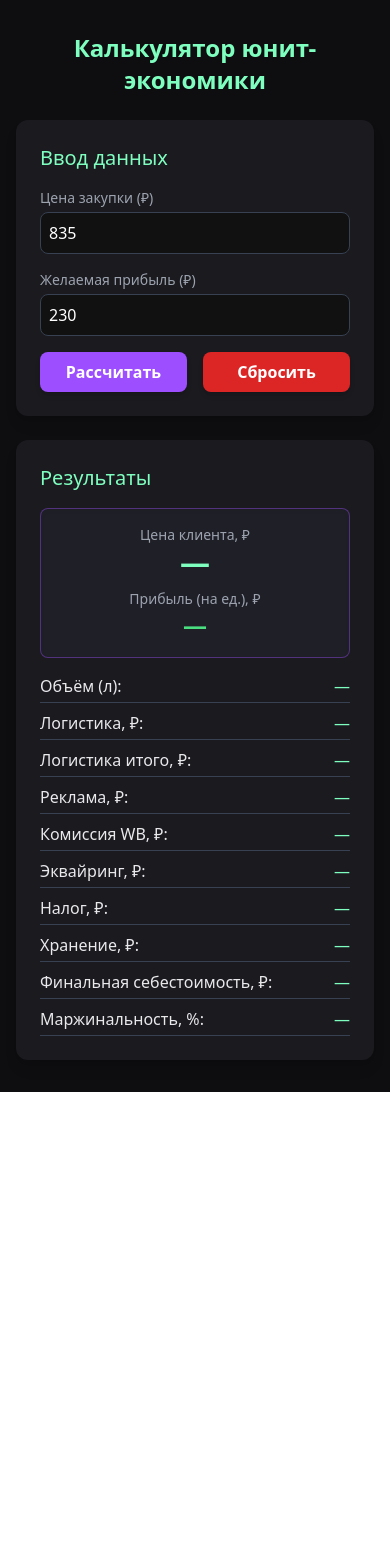
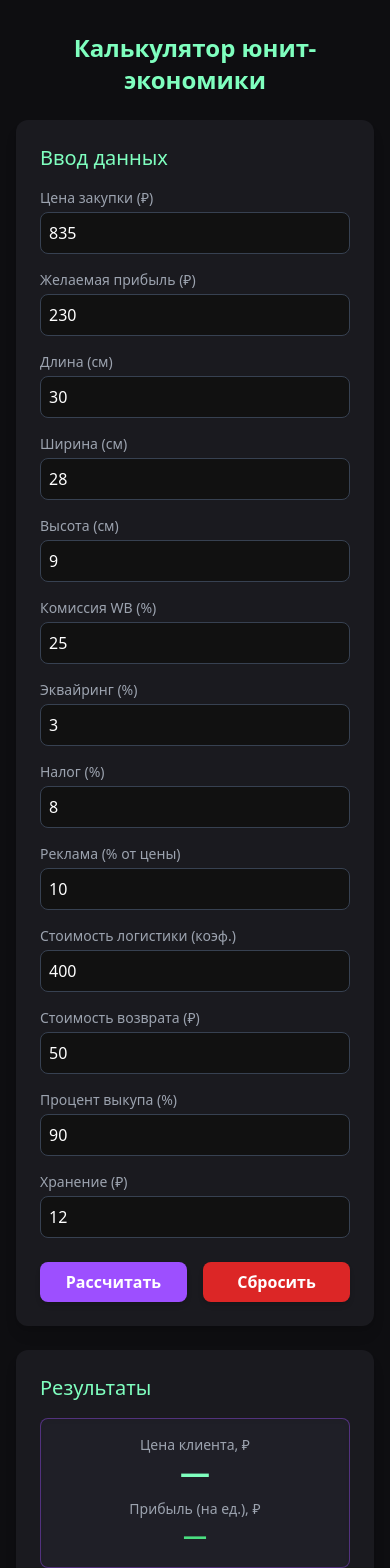
Before and after one commit to psyhojoker-lab/wb-unit-calculator, a React (Create React App) app in the folder frontend/: page /calculator in a window 390 px wide. Shown: the top 1568 px of the page. Before the commit the page ends 1092 px from the top, so only its background shows below. Built offline with nearby package versions, Linux system fonts and the light colour scheme.

Commit message:
Update Calculator.js

```diff
--- a/frontend/src/pages/Calculator.js
+++ b/frontend/src/pages/Calculator.js
@@ -15,7 +15,7 @@ const calcLogistics = (volume, coeff) => {
   else return 0;
 };
 
-const format = (n) => (isFinite(n) ? n.toFixed(2) : '—');
+const format = (n) => (isFinite(n) ? n.toFixed(2) : "—");
 
 const Calculator = () => {
   const [inputs, setInputs] = useState({
@@ -35,21 +35,21 @@ const Calculator = () => {
   });
 
   const [results, setResults] = useState({
-    volume: '—',
-    logistics: '—',
-    logisticsTotal: '—',
-    clientPrice: '—',
-    adsVal: '—',
-    commissionVal: '—',
-    acquiringVal: '—',
-    taxVal: '—',
-    storageVal: '—',
-    finalCost: '—',
-    profitVal: '—',
-    margin: '—',
+    volume: "—",
+    logistics: "—",
+    logisticsTotal: "—",
+    clientPrice: "—",
+    adsVal: "—",
+    commissionVal: "—",
+    acquiringVal: "—",
+    taxVal: "—",
+    storageVal: "—",
+    finalCost: "—",
+    profitVal: "—",
+    margin: "—",
   });
 
-  const [adsWarning, setAdsWarning] = useState('');
+  const [adsWarning, setAdsWarning] = useState("");
 
   const handleInputChange = (e) => {
     const { name, value } = e.target;
@@ -58,17 +58,17 @@ const Calculator = () => {
       ...prev,
       [name]: isNaN(numericValue) ? 0 : numericValue,
     }));
-    e.target.value = isNaN(numericValue) ? '0' : String(numericValue);
+    e.target.value = isNaN(numericValue) ? "0" : String(numericValue);
   };
 
   const performCalculation = () => {
     const { purchase, profit, len, wid, hei, commission, acquiring, tax, logiCoeff, returnCost, buyout, storage } = inputs;
     let { adsPct } = inputs;
 
-    let warningText = '';
+    let warningText = "";
     if (adsPct > 59.99) {
       adsPct = 59.99;
-      warningText = '⚠️ Фига ты Маркетолог! Пересчитай рекламу)))';
+      warningText = "⚠️ Фига ты Маркетолог! Пересчитай рекламу)))";
     }
     setAdsWarning(warningText);
 
@@ -83,13 +83,14 @@ const Calculator = () => {
     if (1 - totalPerc <= 0) {
       setResults((prev) => ({
         ...prev,
-        clientPrice: 'Ошибка: проценты >= 100%',
+        clientPrice: "Ошибка: проценты >= 100%",
         volume: format(volumeLiters),
         logistics: format(logistics),
         logisticsTotal: format(logisticsTotal),
       }));
       return;
     }
+
     const clientPrice = (baseCost + profit) / (1 - totalPerc);
     const adsRub = clientPrice * k;
     const commRub = (clientPrice * commission) / 100;
@@ -137,71 +138,102 @@ const Calculator = () => {
       storage: 0,
     });
     setResults({
-      volume: '—',
-      logistics: '—',
-      logisticsTotal: '—',
-      clientPrice: '—',
-      adsVal: '—',
-      commissionVal: '—',
-      acquiringVal: '—',
-      taxVal: '—',
-      storageVal: '—',
-      finalCost: '—',
-      profitVal: '—',
-      margin: '—',
+      volume: "—",
+      logistics: "—",
+      logisticsTotal: "—",
+      clientPrice: "—",
+      adsVal: "—",
+      commissionVal: "—",
+      acquiringVal: "—",
+      taxVal: "—",
+      storageVal: "—",
+      finalCost: "—",
+      profitVal: "—",
+      margin: "—",
     });
-    setAdsWarning('');
+    setAdsWarning("");
   };
 
   return (
     <div className="container mx-auto px-4 py-8">
-      <h2 className="text-2xl font-bold text-center mb-6 text-wb-accent-alt">Калькулятор юнит-экономики</h2>
+      <h2 className="text-2xl font-bold text-center mb-6 text-wb-accent-alt">
+        Калькулятор юнит-экономики
+      </h2>
 
       <div className="flex flex-col md:flex-row gap-6">
         {/* Ввод данных */}
         <div className="bg-wb-box p-6 rounded-xl shadow-lg w-full md:w-1/2">
           <h3 className="text-xl mb-4 text-wb-accent-alt">Ввод данных</h3>
 
-          {/* ВСЕ input'ы — без изменений */}
-          {/* вставлены твои поля */}
+          {/* === ВСЕ ПОЛЯ ВВОДА === */}
+          <div className="flex flex-col sm:flex-row gap-4 mb-4">
+            <div className="flex-1">
+              <label className="block text-sm text-gray-400 mb-1">Цена закупки (₽)</label>
+              <input type="number" name="purchase" value={inputs.purchase} onChange={handleInputChange}
+                className="w-full p-2 rounded-lg bg-wb-input border border-gray-700 text-white" />
+            </div>
+            <div className="flex-1">
+              <label className="block text-sm text-gray-400 mb-1">Желаемая прибыль (₽)</label>
+              <input type="number" name="profit" value={inputs.profit} onChange={handleInputChange}
+                className="w-full p-2 rounded-lg bg-wb-input border border-gray-700 text-white" />
+            </div>
+          </div>
+
+          <div className="flex flex-col sm:flex-row gap-4 mb-4">
+            <div className="flex-1"><label className="block text-sm text-gray-400 mb-1">Длина (см)</label>
+              <input type="number" name="len" value={inputs.len} onChange={handleInputChange}
+                className="w-full p-2 rounded-lg bg-wb-input border border-gray-700 text-white" /></div>
+            <div className="flex-1"><label className="block text-sm text-gray-400 mb-1">Ширина (см)</label>
+              <input type="number" name="wid" value={inputs.wid} onChange={handleInputChange}
+                className="w-full p-2 rounded-lg bg-wb-input border border-gray-700 text-white" /></div>
+            <div className="flex-1"><label className="block text-sm text-gray-400 mb-1">Высота (см)</label>
+              <input type="number" name="hei" value={inputs.hei} onChange={handleInputChange}
+                className="w-full p-2 rounded-lg bg-wb-input border border-gray-700 text-white" /></div>
+          </div>
+
+          <div className="flex flex-col sm:flex-row gap-4 mb-4">
+            <div className="flex-1"><label className="block text-sm text-gray-400 mb-1">Комиссия WB (%)</label>
+              <input type="number" name="commission" value={inputs.commission} onChange={handleInputChange}
+                className="w-full p-2 rounded-lg bg-wb-input border border-gray-700 text-white" /></div>
+            <div className="flex-1"><label className="block text-sm text-gray-400 mb-1">Эквайринг (%)</label>
+              <input type="number" name="acquiring" value={inputs.acquiring} onChange={handleInputChange}
+                className="w-full p-2 rounded-lg bg-wb-input border border-gray-700 text-white" /></div>
+            <div className="flex-1"><label className="block text-sm text-gray-400 mb-1">Налог (%)</label>
+              <input type="number" name="tax" value={inputs.tax} onChange={handleInputChange}
+                className="w-full p-2 rounded-lg bg-wb-input border border-gray-700 text-white" /></div>
+          </div>
 
           <div className="flex flex-col sm:flex-row gap-4 mb-4">
             <div className="flex-1">
-              <label className="block text-sm font-medium text-gray-400 mb-1">Цена закупки (₽)</label>
-              <input
-                type="number"
-                name="purchase"
-                value={inputs.purchase}
-                onChange={handleInputChange}
-                className="w-full p-2 rounded-lg bg-wb-input border border-gray-700 text-white focus:outline-none focus:ring-2 focus:ring-wb-accent"
-              />
+              <label className="block text-sm text-gray-400 mb-1">Реклама (% от цены)</label>
+              <input type="number" name="adsPct" value={inputs.adsPct} onChange={handleInputChange}
+                className={`w-full p-2 rounded-lg bg-wb-input border ${inputs.adsPct > 59.99 ? 'border-red-500 ring-2 ring-red-500' : 'border-gray-700'} text-white`} />
+              {adsWarning && (<div className="mt-1 text-sm text-red-500 animate-pulse">{adsWarning}</div>)}
             </div>
-            <div className="flex-1">
-              <label className="block text-sm font-medium text-gray-400 mb-1">Желаемая прибыль (₽)</label>
-              <input
-                type="number"
-                name="profit"
-                value={inputs.profit}
-                onChange={handleInputChange}
-                className="w-full p-2 rounded-lg bg-wb-input border border-gray-700 text-white focus:outline-none focus:ring-2 focus:ring-wb-accent"
-              />
-            </div>
+            <div className="flex-1"><label className="block text-sm text-gray-400 mb-1">Стоимость логистики (коэф.)</label>
+              <input type="number" name="logiCoeff" value={inputs.logiCoeff} onChange={handleInputChange}
+                className="w-full p-2 rounded-lg bg-wb-input border border-gray-700 text-white" /></div>
+            <div className="flex-1"><label className="block text-sm text-gray-400 mb-1">Стоимость возврата (₽)</label>
+              <input type="number" name="returnCost" value={inputs.returnCost} onChange={handleInputChange}
+                className="w-full p-2 rounded-lg bg-wb-input border border-gray-700 text-white" /></div>
           </div>
 
-          {/* остальные поля оставляем как были */}
-          {/* ... */}
+          <div className="flex flex-col sm:flex-row gap-4 mb-6">
+            <div className="flex-1"><label className="block text-sm text-gray-400 mb-1">Процент выкупа (%)</label>
+              <input type="number" name="buyout" value={inputs.buyout} onChange={handleInputChange}
+                className="w-full p-2 rounded-lg bg-wb-input border border-gray-700 text-white" /></div>
+            <div className="flex-1"><label className="block text-sm text-gray-400 mb-1">Хранение (₽)</label>
+              <input type="number" name="storage" value={inputs.storage} onChange={handleInputChange}
+                className="w-full p-2 rounded-lg bg-wb-input border border-gray-700 text-white" /></div>
+          </div>
 
           <div className="flex gap-4">
-            <button
-              onClick={handleCalculateClick}
-              className="flex-1 px-4 py-2 bg-wb-accent text-white font-semibold rounded-lg shadow-md hover:bg-[#8a3fd9] transition"
-            >
+            <button onClick={handleCalculateClick}
+              className="flex-1 px-4 py-2 bg-wb-accent text-white font-semibold rounded-lg shadow-md hover:bg-[#8a3fd9] transition">
               Рассчитать
             </button>
-            <button
-              onClick={handleResetClick}
-              className="flex-1 px-4 py-2 bg-red-600 text-white font-semibold rounded-lg shadow-md hover:bg-red-700 transition"
-            >
+            <button onClick={handleResetClick}
+              className="flex-1 px-4 py-2 bg-red-600 text-white font-semibold rounded-lg shadow-md hover:bg-red-700 transition">
               Сбросить
             </button>
           </div>
@@ -225,46 +257,23 @@ const Calculator = () => {
 
           {/* --- Остальные результаты --- */}
           <div className="space-y-2">
-            <div className="flex justify-between border-b border-gray-700 pb-1">
-              <span>Объём (л):</span>
-              <span className="text-wb-accent-alt font-medium">{results.volume}</span>
-            </div>
-            <div className="flex justify-between border-b border-gray-700 pb-1">
-              <span>Логистика, ₽:</span>
-              <span className="text-wb-accent-alt font-medium">{results.logistics}</span>
-            </div>
-            <div className="flex justify-between border-b border-gray-700 pb-1">
-              <span>Логистика итого, ₽:</span>
-              <span className="text-wb-accent-alt font-medium">{results.logisticsTotal}</span>
-            </div>
-            <div className="flex justify-between border-b border-gray-700 pb-1">
-              <span>Реклама, ₽:</span>
-              <span className="text-wb-accent-alt font-medium">{results.adsVal}</span>
-            </div>
-            <div className="flex justify-between border-b border-gray-700 pb-1">
-              <span>Комиссия WB, ₽:</span>
-              <span className="text-wb-accent-alt font-medium">{results.commissionVal}</span>
-            </div>
-            <div className="flex justify-between border-b border-gray-700 pb-1">
-              <span>Эквайринг, ₽:</span>
-              <span className="text-wb-accent-alt font-medium">{results.acquiringVal}</span>
-            </div>
-            <div className="flex justify-between border-b border-gray-700 pb-1">
-              <span>Налог, ₽:</span>
-              <span className="text-wb-accent-alt font-medium">{results.taxVal}</span>
-            </div>
-            <div className="flex justify-between border-b border-gray-700 pb-1">
-              <span>Хранение, ₽:</span>
-              <span className="text-wb-accent-alt font-medium">{results.storageVal}</span>
-            </div>
-            <div className="flex justify-between border-b border-gray-700 pb-1">
-              <span>Финальная себестоимость, ₽:</span>
-              <span className="text-wb-accent-alt font-medium">{results.finalCost}</span>
-            </div>
-            <div className="flex justify-between border-b border-gray-700 pb-1">
-              <span>Маржинальность, %:</span>
-              <span className="text-wb-accent-alt font-medium">{results.margin}</span>
-            </div>
+            {[
+              ['Объём (л):', results.volume],
+              ['Логистика, ₽:', results.logistics],
+              ['Логистика итого, ₽:', results.logisticsTotal],
+              ['Реклама, ₽:', results.adsVal],
+              ['Комиссия WB, ₽:', results.commissionVal],
+              ['Эквайринг, ₽:', results.acquiringVal],
+              ['Налог, ₽:', results.taxVal],
+              ['Хранение, ₽:', results.storageVal],
+              ['Финальная себестоимость, ₽:', results.finalCost],
+              ['Маржинальность, %:', results.margin],
+            ].map(([label, value]) => (
+              <div key={label} className="flex justify-between border-b border-gray-700 pb-1">
+                <span>{label}</span>
+                <span className="text-wb-accent-alt font-medium">{value}</span>
+              </div>
+            ))}
           </div>
         </div>
       </div>
```
